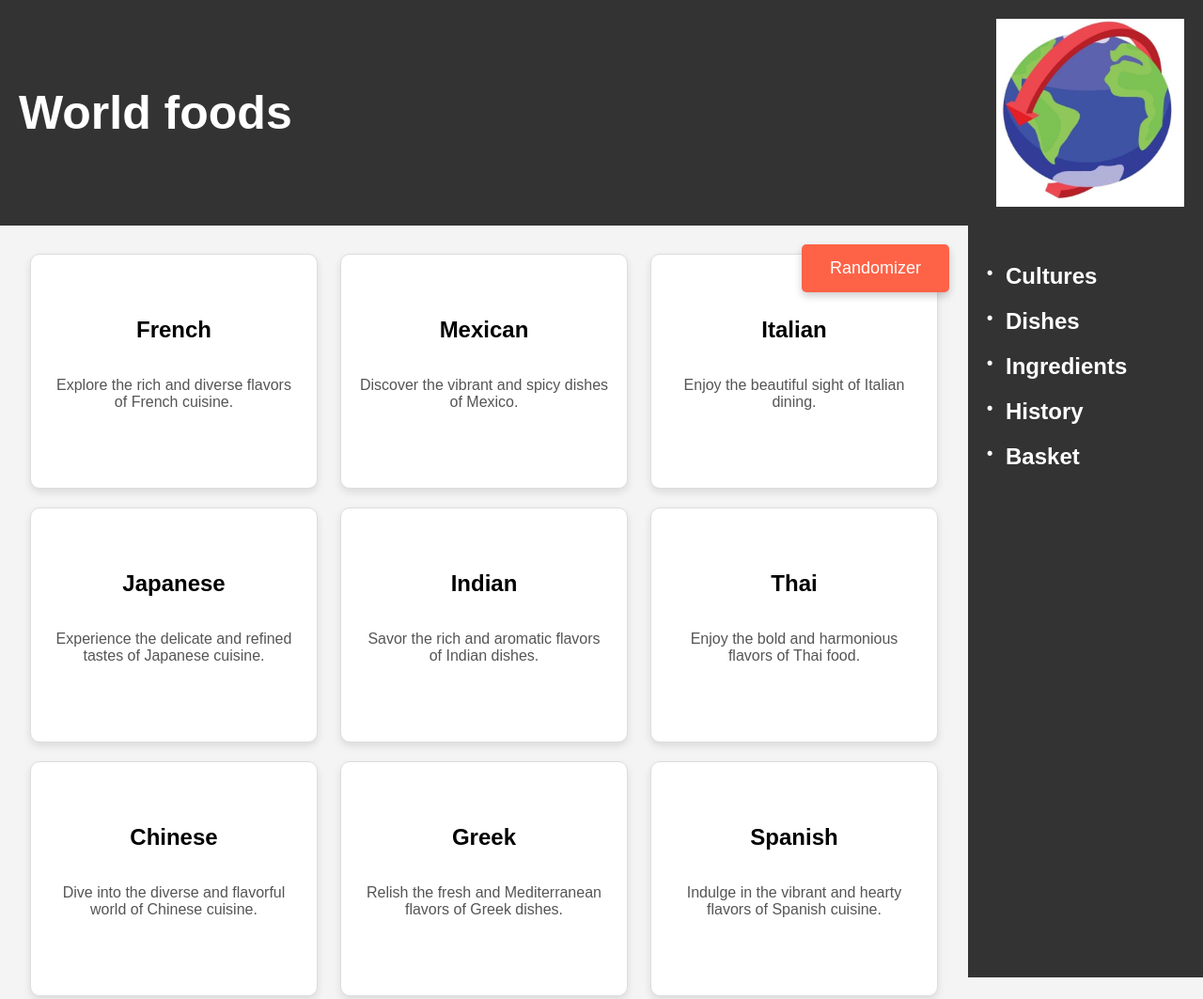
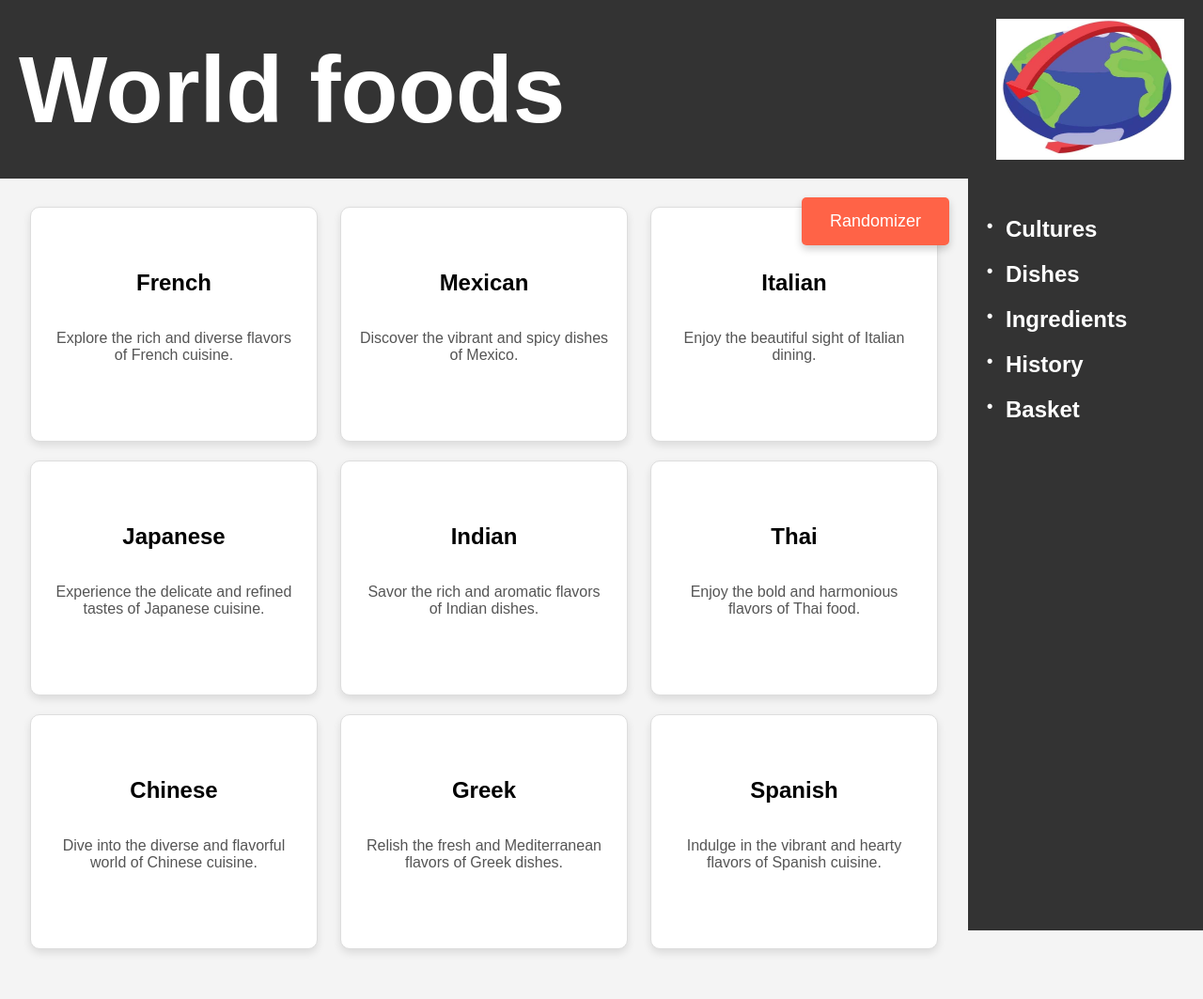
Before and after one commit to 360pat/world-foods, a plain HTML site: page index.html in a window 1280 px wide. Shown: the top 1063 px of the page at 94% size. After the commit the page ends 1040 px from the top, so only its background shows below. Drawn offline with Linux system fonts and the light colour scheme.

Commit message:
Update index.html

```diff
--- a/index.html
+++ b/index.html
@@ -122,9 +122,9 @@
 </head>
 <body>
     <header>
-        <h1 style="font-size: 50px">World foods</h1>
+        <h1 style="font-size: 100px">World foods</h1>
         <div class="logo">
-            <img src="logo.jpeg" alt="World Foods Logo" style="width:200px;height:200px;">
+            <img src="logo.jpeg" alt="World Foods Logo" style="width:200px;height:150px;">
         </div>
     </header>
     <div class="main-container">
```
